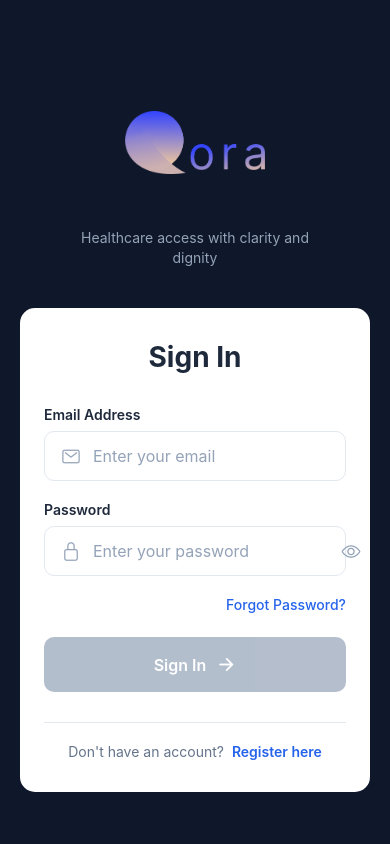
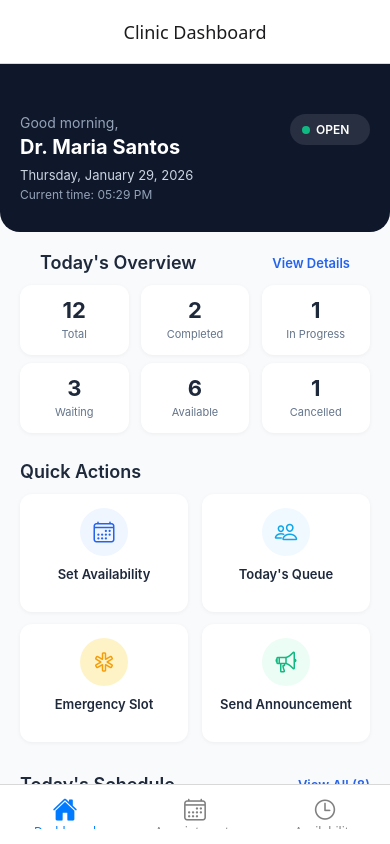
Before and after one commit to melody-sheep/qora-roi-hackathon, a React Native app: screen /ClinicMain in a window 390 px wide. Built offline with nearby package versions, Linux system fonts and the light colour scheme.

Commit message:
aal: clinic bottom nav and tabs

```diff
--- a/App.js
+++ b/App.js
@@ -1,49 +1,13 @@
 import React from 'react';
-import { NavigationContainer } from '@react-navigation/native';
-import { createStackNavigator } from '@react-navigation/stack';
 import { StatusBar } from 'react-native';
-import LoginScreen from './src/screens/LoginScreen';
-import RegisterScreen from './src/screens/RegisterScreen';
-import ClinicDashboard from './src/screens/clinic/clinicDashboard';
-import StudentDashboard from './src/screens/student/studentDashboard';
-
-const Stack = createStackNavigator();
+import { SafeAreaProvider } from 'react-native-safe-area-context';
+import AppNavigator from './src/navigation/AppNavigator';
 
 export default function App() {
   return (
-    <>
+    <SafeAreaProvider>
       <StatusBar barStyle="light-content" backgroundColor="#0F172A" />
-      <NavigationContainer>
-        <Stack.Navigator
-          initialRouteName="Login"
-          screenOptions={{
-            headerShown: false,
-            cardStyle: { backgroundColor: '#0F172A' },
-            gestureEnabled: false,
-          }}
-        >
-          <Stack.Screen
-            name="Login"
-            component={LoginScreen}
-            options={{ animationEnabled: false }}
-          />
-          <Stack.Screen
-            name="Register"
-            component={RegisterScreen}
-            options={{ animationEnabled: false }}
-          />
-          <Stack.Screen
-            name="ClinicDashboard"
-            component={ClinicDashboard}
-            options={{ animationEnabled: false }}
-          />
-          <Stack.Screen
-            name="StudentDashboard"
-            component={StudentDashboard}
-            options={{ animationEnabled: false }}
-          />
-        </Stack.Navigator>
-      </NavigationContainer>
-    </>
+      <AppNavigator />
+    </SafeAreaProvider>
   );
 }
--- a/package.json
+++ b/package.json
@@ -12,6 +12,7 @@
     "@expo/vector-icons": "^15.0.3",
     "@react-navigation/bottom-tabs": "^7.10.1",
     "@react-navigation/native": "^7.1.28",
+    "@react-navigation/native-stack": "^7.11.0",
     "@react-navigation/stack": "^7.6.16",
     "expo": "~54.0.32",
     "expo-document-picker": "^14.0.8",
--- /dev/null
+++ b/src/navigation/AppNavigator.js
@@ -0,0 +1,30 @@
+import React from 'react';
+import { NavigationContainer } from '@react-navigation/native';
+import { createNativeStackNavigator } from '@react-navigation/native-stack';
+import LoginScreen from '../screens/LoginScreen';
+import RegisterScreen from '../screens/RegisterScreen';
+import ClinicTabNavigator from './ClinicTabNavigator';
+import StudentBottomTabs from './StudentBottomTabs';
+
+const Stack = createNativeStackNavigator();
+
+const AppNavigator = () => {
+  return (
+    <NavigationContainer>
+      <Stack.Navigator
+        initialRouteName="Login"
+        screenOptions={{
+          headerShown: false,
+          gestureEnabled: false,
+        }}
+      >
+        <Stack.Screen name="Login" component={LoginScreen} />
+        <Stack.Screen name="Register" component={RegisterScreen} />
+        <Stack.Screen name="ClinicMain" component={ClinicTabNavigator} />
+        <Stack.Screen name="StudentDashboard" component={StudentBottomTabs} />
+      </Stack.Navigator>
+    </NavigationContainer>
+  );
+};
+
+export default AppNavigator;
--- /dev/null
+++ b/src/navigation/ClinicTabNavigator.js
@@ -0,0 +1,63 @@
+import React from 'react';
+import { createBottomTabNavigator } from '@react-navigation/bottom-tabs';
+import { Ionicons } from '@expo/vector-icons';
+
+// Import your clinic screens - CORRECT PATHS FOR YOUR STRUCTURE
+import ClinicDashboard from '../screens/clinic/clinicDashboard';
+import ManageAppointmentsScreen from '../screens/clinic/ManageAppointmentsScreen';
+import SetAvailabilityScreen from '../screens/clinic/SetAvailabilityScreen';
+
+const Tab = createBottomTabNavigator();
+
+const ClinicTabNavigator = () => {
+  return (
+    <Tab.Navigator
+      screenOptions={({ route }) => ({
+        tabBarIcon: ({ focused, color, size }) => {
+          let iconName;
+
+          if (route.name === 'Dashboard') {
+            iconName = focused ? 'home' : 'home-outline';
+          } else if (route.name === 'Appointments') {
+            iconName = focused ? 'calendar' : 'calendar-outline';
+          } else if (route.name === 'Availability') {
+            iconName = focused ? 'time' : 'time-outline';
+          }
+
+          return <Ionicons name={iconName} size={size} color={color} />;
+        },
+        tabBarActiveTintColor: '#007AFF',
+        tabBarInactiveTintColor: 'gray',
+        headerShown: true,
+        headerTitleAlign: 'center',
+        tabBarStyle: {
+          height: 60,
+          paddingBottom: 10,
+          paddingTop: 5,
+        },
+        tabBarLabelStyle: {
+          fontSize: 12,
+          fontWeight: '500',
+        },
+      })}
+    >
+      <Tab.Screen
+        name="Dashboard"
+        component={ClinicDashboard}
+        options={{ headerTitle: 'Clinic Dashboard' }}
+      />
+      <Tab.Screen
+        name="Appointments"
+        component={ManageAppointmentsScreen}
+        options={{ headerTitle: 'Manage Appointments' }}
+      />
+      <Tab.Screen
+        name="Availability"
+        component={SetAvailabilityScreen}
+        options={{ headerTitle: 'Set Availability' }}
+      />
+    </Tab.Navigator>
+  );
+};
+
+export default ClinicTabNavigator;
--- /dev/null
+++ b/src/navigation/StudentBottomTabs.js
@@ -0,0 +1,74 @@
+import React from 'react';
+import { createBottomTabNavigator } from '@react-navigation/bottom-tabs';
+import { Ionicons } from '@expo/vector-icons';
+
+// Import the existing student dashboard (this file exists)
+import StudentDashboard from '../screens/student/studentDashboard';
+
+// These screens will be created by your teammate
+// For now, we'll create minimal placeholder components so navigation works
+const BookingScreen = () => null; // Placeholder - will be replaced
+const AppointmentScreen = () => null; // Placeholder - will be replaced
+
+const Tab = createBottomTabNavigator();
+
+const StudentBottomTabs = () => {
+  return (
+    <Tab.Navigator
+      screenOptions={({ route }) => ({
+        tabBarIcon: ({ focused, color, size }) => {
+          let iconName;
+
+          if (route.name === 'Home') {
+            iconName = focused ? 'home' : 'home-outline';
+          } else if (route.name === 'Book') {
+            iconName = focused ? 'calendar' : 'calendar-outline';
+          } else if (route.name === 'Appointments') {
+            iconName = focused ? 'list' : 'list-outline';
+          }
+
+          return <Ionicons name={iconName} size={size} color={color} />;
+        },
+        tabBarActiveTintColor: '#3B82F6',
+        tabBarInactiveTintColor: '#94A3B8',
+        headerShown: false,
+        tabBarStyle: {
+          backgroundColor: '#1E293B',
+          borderTopColor: '#334155',
+          height: 60,
+          paddingBottom: 8,
+          paddingTop: 8,
+        },
+        tabBarLabelStyle: {
+          fontSize: 12,
+          fontWeight: '500',
+        },
+        tabBarHideOnKeyboard: true,
+      })}
+    >
+      <Tab.Screen
+        name="Home"
+        component={StudentDashboard}
+        options={{
+          tabBarLabel: 'Home',
+        }}
+      />
+      <Tab.Screen
+        name="Book"
+        component={BookingScreen}
+        options={{
+          tabBarLabel: 'Book',
+        }}
+      />
+      <Tab.Screen
+        name="Appointments"
+        component={AppointmentScreen}
+        options={{
+          tabBarLabel: 'Appointments',
+        }}
+      />
+    </Tab.Navigator>
+  );
+};
+
+export default StudentBottomTabs;
--- a/src/screens/LoginScreen.js
+++ b/src/screens/LoginScreen.js
@@ -38,7 +38,15 @@ export default function LoginScreen() {
       Alert.alert(
         'Success',
         'Logged in successfully!',
-        [{ text: 'OK' }]
+        [
+          {
+            text: 'OK',
+            onPress: () => {
+              // Navigate to Clinic Tab Navigator
+              navigation.navigate('ClinicMain');
+            }
+          }
+        ]
       );
     }, 1500);
   };
```
Also changed, not shown: src/screens/RegisterScreen.js (+5 -32 lines), project_structure.txt, 1 other file (tests, documents, lock files or other folders).
